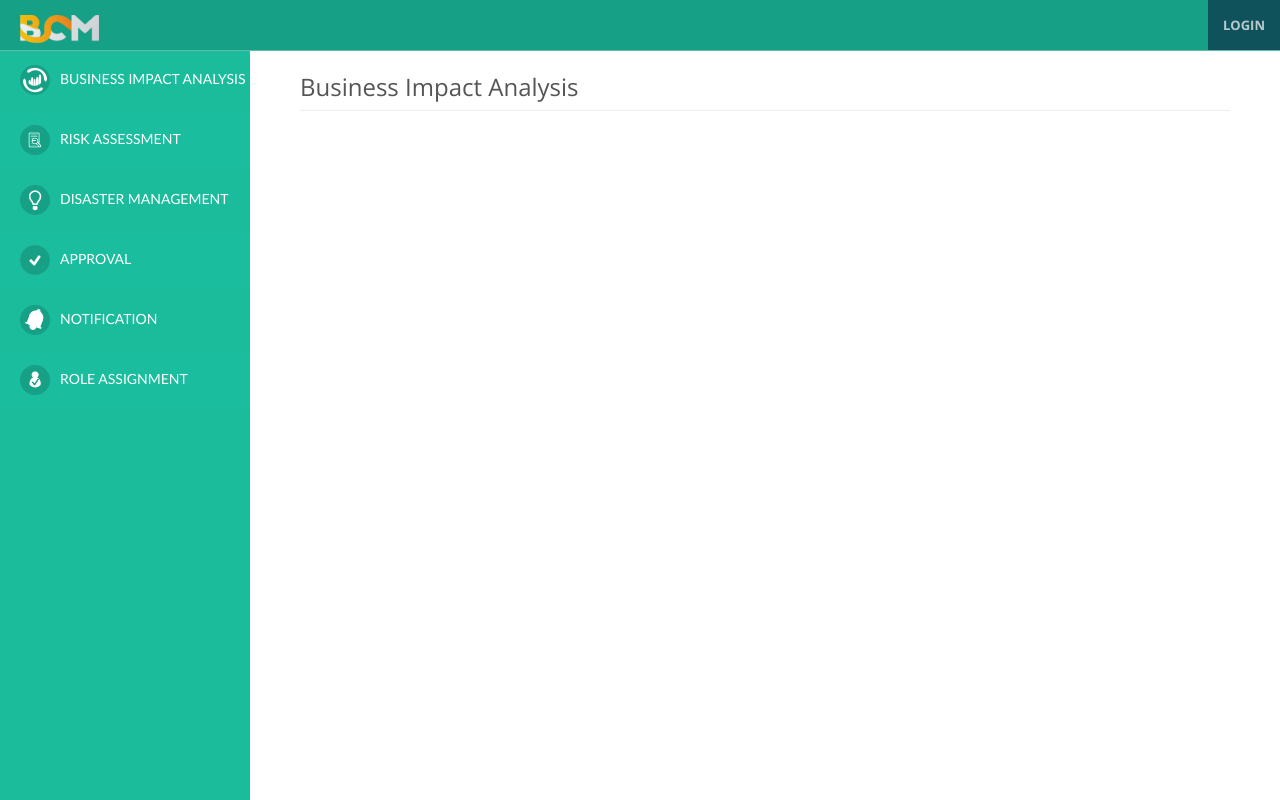
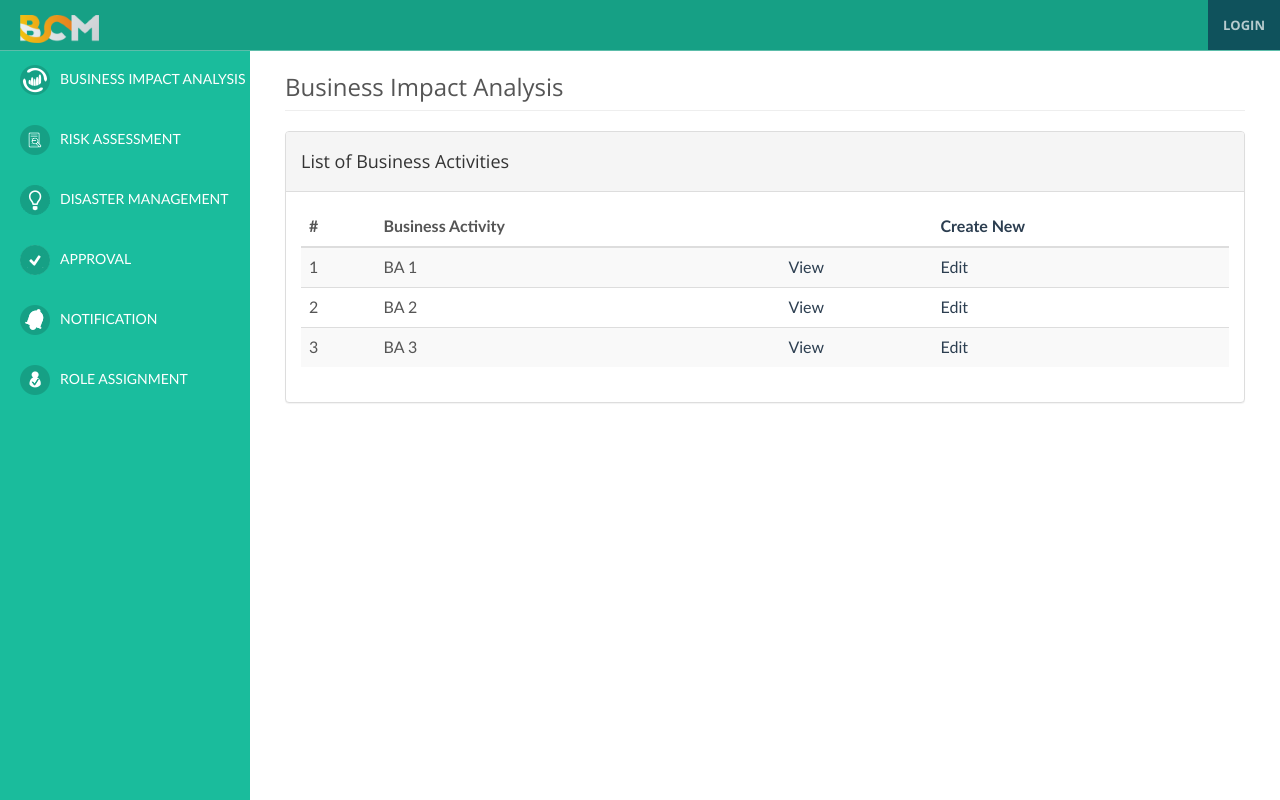
Before and after one commit to farhan0syakir/BCM, a CodeIgniter app: page /BCM/ in a window 1280 px wide. Run offline with CodeIgniter, Linux system fonts and the light colour scheme; some libraries are stand-ins or nearby versions.

Commit message:
dimnamic page

```diff
--- a/application/controllers/home_controller.php
+++ b/application/controllers/home_controller.php
@@ -8,9 +8,9 @@ class Home_controller extends CI_Controller {
 			array("id"=>"2" ,"name"=>"BA 2"),
 			array("id"=>"3" ,"name"=>"BA 3")
 		);
-
+		$data['bia'] = $bia;
 		// $this->load->template('layout/content',$bia);
-		$this->load->template('pages/bia/index',$bia);
+		$this->load->template('pages/bia/index',$data);
 
 	}
 
--- a/application/views/pages/bia/index.php
+++ b/application/views/pages/bia/index.php
@@ -1,4 +1,49 @@
 
-<div class=" col-lg-12">
-                <h3 class="title page-header">Business Impact Analysis</h3>
-            </div>
+<div class="row">
+                <div class=" col-lg-12">
+                    <h3 class="title page-header">Business Impact Analysis</h3>
+                </div>
+                <!-- /.col-lg-12 -->
+
+                <!-- /.col-lg-4 -->
+             </div>
+            <!-- /.row -->
+
+			<div class="row">
+				<div class="col-lg-12">
+                    <div class="panel panel-default">
+                        <div class="panel-heading">
+                            <h4>List of Business Activities</h4>
+                        </div>
+                        <!-- /.panel-heading -->
+                        <div class="panel-body">
+                            <div class="table-responsive">
+                                <table class="table table-striped">
+                                    <thead>
+                                        <tr>
+                                            <th>#</th>
+                                            <th>Business Activity</th>
+                                            <th></th>
+                                            <th><a class="crud">Create New</a></th>
+                                        </tr>
+                                    </thead>
+								   	<tbody>
+										<?php for ($i = 0; $i < count($bia); $i++ )  : ?>
+									   <tr>
+									       <td><?php echo $i+1?></td>
+									       <td><?php echo $bia[$i]['name'];?></td>
+									       <td><a class="crud" href="<?php echo base_url('index.php/bia_controller/view/').'/'.$bia[$i]['id'];?>">View</a></td>
+											<td><a class="crud" href="<?php echo base_url('index.php/bia_controller/edit/').'/'.$bia[$i]['id'];?>">Edit</a></td>
+										</tr>
+										<?php endfor; ?>
+									</tbody>
+
+                                </table>
+                            </div>
+                            <!-- /.table-responsive -->
+                        </div>
+                        <!-- /.panel-body -->
+                    </div>
+                    <!-- /.panel -->
+                </div>
+			</div>
```
